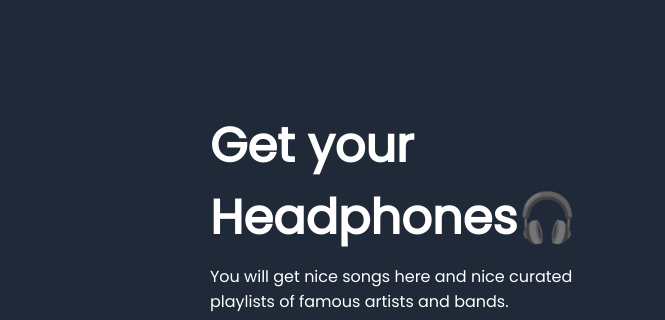
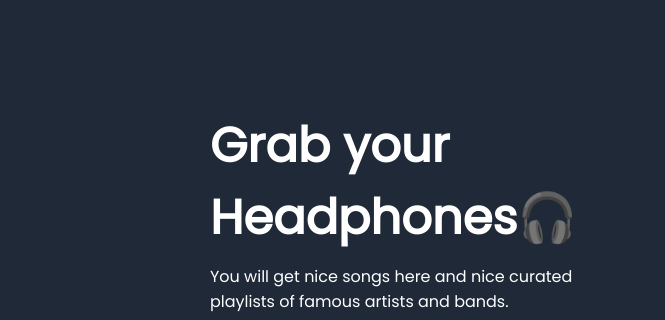
Before and after one commit to ShubhamYadav7063/Landing-page, a plain HTML site: page index.html in a window 1280 px wide. Shown: the part 104-424 px from the top of the page, 0-665 px from the left. Drawn offline with Linux system fonts and the light colour scheme; grey boxes are pictures that could not be loaded.

Commit message:
Update index.html

```diff
--- a/index.html
+++ b/index.html
@@ -21,7 +21,7 @@
 
       <main>
         <section class="section-1">
-          <h1>Get your Headphones🎧</h1>
+          <h1>Grab your Headphones🎧</h1>
           <p>
             You will get nice songs here and nice curated playlists of famous
             artists and bands.
```
